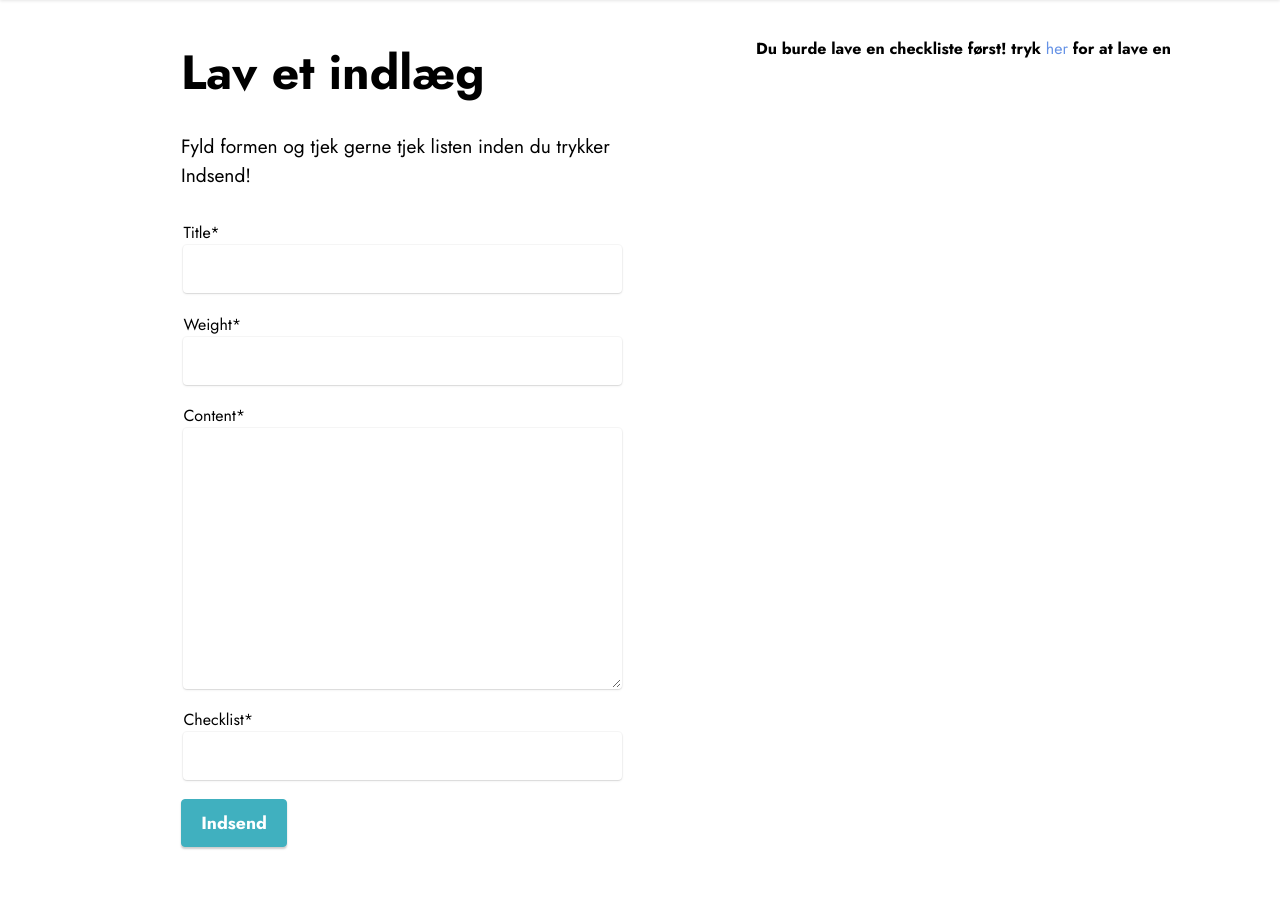
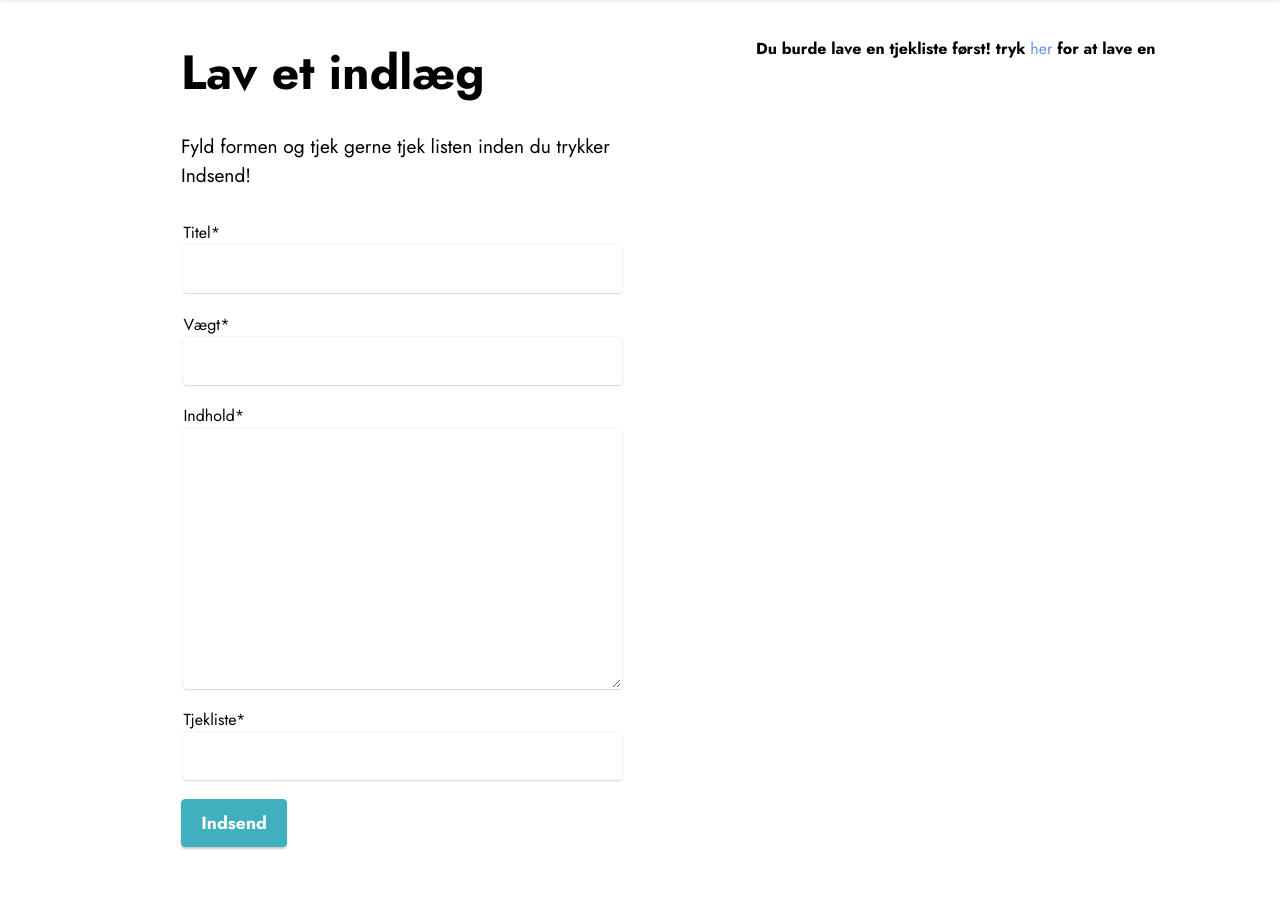
Before and after one commit to Zolihar/wegty, a Django app: page /post/ in a window 1280 px wide. Shown: the part 71-981 px from the top of the page. Run offline with Django 4.2, Linux system fonts and the light colour scheme; the visitor is signed in with stand-in values (Sample User, id 1); data that the repository does not hold is empty; some libraries are stand-ins or nearby versions.

Commit message:
models ændring og stavefejl

```diff
--- a/weightloss/models.py
+++ b/weightloss/models.py
@@ -4,12 +4,13 @@ from django.contrib.auth.models import User
 from django.urls import reverse
 
 class Post(models.Model):
-	title = models.CharField(max_length=100)
-	content = models.TextField()
-	weight = models.FloatField()
-	checklist = models.CharField(max_length=255)
+	title = models.CharField(max_length=100, verbose_name='Titel')
+	content = models.TextField(verbose_name='Indhold')
+	weight = models.FloatField(verbose_name='Vægt')
+	checklist = models.CharField(max_length=255, verbose_name='Tjekliste')
 	date_posted = models.DateTimeField(default=timezone.now)
 	author = models.ForeignKey(User, on_delete=models.CASCADE)
+
 
 	def __str__(self):
 		s = f'{self.author} - {self.title} - {self.date_posted}'
--- a/weightloss/templates/weightloss/log.html
+++ b/weightloss/templates/weightloss/log.html
@@ -18,7 +18,7 @@
                         <legend class="border-bottom"><strong>{{ post.author }} - Vægt: {{ post.weight }}kg</strong></legend>
                         <legend class="border-bottom"><strong>Indhold</strong></legend>
                         <p>{{ post.content|linebreaks }}</p>
-                        <legend class="border-bottom"><strong>Checklist anmærkninger</strong></legend>
+                        <legend class="border-bottom"><strong>Tjekliste anmærkninger</strong></legend>
                         <p>{{ post.checklist }}</p>
                         <legend class="border-bottom"></legend>
                         {% if post.author == user %}
--- a/weightloss/templates/weightloss/post_detail.html
+++ b/weightloss/templates/weightloss/post_detail.html
@@ -16,7 +16,7 @@
                 {% endif %}
                 <legend style="padding-left: 5px; color: white;" class="border-bottom mb-2">Indhold</legend>
                     <p class="card-content mbr-text mbr-fonts-style display-7">{{ object.content }}</p>
-                <legend style="padding-left: 5px; color: white;" class="border-bottom mb-2">Checklist anmærkninger</legend>
+                <legend style="padding-left: 5px; color: white;" class="border-bottom mb-2">Tjekliste anmærkninger</legend>
                 <p class="card-content mbr-text mbr-fonts-style display-7">{{ object.checklist }}</p>
             </div>
         </div>
--- a/weightloss/templates/weightloss/post_form.html
+++ b/weightloss/templates/weightloss/post_form.html
@@ -46,7 +46,7 @@
             {% if update != 'update' %}
             <div class="col-lg-5 offset-lg-1 col-12">
                 {% if checklist == "none" %}
-                    <strong class="checklist-text">Du burde lave en checkliste først!
+                    <strong class="checklist-text">Du burde lave en tjekliste først!
                     tryk <a href="{% url 'weightloss-checklist' %}">her</a> for at lave en</strong>
                 {% else %}
                 <div id="workoutlist">
```
